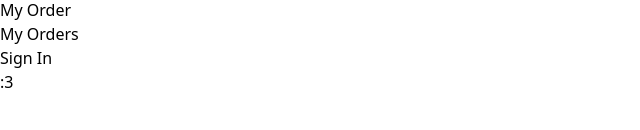
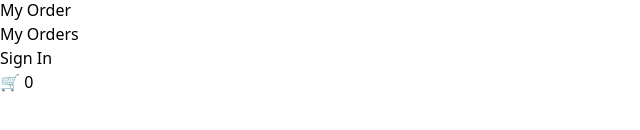
Before and after one commit to JefersonG5854/React-Vit-Tailwind, a React (Vite) app: page / in a window 1280 px wide. Shown: the part 218-348 px from the top of the page, without its empty margins (0-640 px from the left). Built offline with nearby package versions, Linux system fonts and the light colour scheme; no server answers.

Commit message:
Creación de contexto para carrito de comprar y uso del mismo.

```diff
--- a/src/components/Card/index.jsx
+++ b/src/components/Card/index.jsx
@@ -1,4 +1,9 @@
+import { useContext } from 'react';
+import { ShoppingCartContext } from '../../context';
+
 const Card = (data)=> {
+  const context = useContext(ShoppingCartContext);
+
   return (
     <div className='bg-white cursor-pointer w-56 h-60 rounded-lg'>
       <figure className='relative mb-2 w-full h-4/5'>
@@ -14,6 +19,7 @@ const Card = (data)=> {
         />
         <div
           className='absolute top-0 right-0 flex justify-center items-center bg-white w-6 h-6 rounded-full m-2 p-1'
+          onClick={() => context.setCountCart(context.countCart + 1)}
         >
           +
         </div>
--- a/src/components/Navbar/index.jsx
+++ b/src/components/Navbar/index.jsx
@@ -1,6 +1,9 @@
+import { useContext } from "react";
 import { NavLink } from "react-router-dom";
+import { ShoppingCartContext } from "../../context";
 
 const Navbar = ()=>{
+  const context = useContext(ShoppingCartContext);
   const activeStyle = 'underline underline-offset-4'
 
   return(
@@ -116,7 +119,7 @@ const Navbar = ()=>{
           </NavLink>
         </li>
         <li>
-          :3
+          🛒 { context.countCart}
         </li>
       </ul>
     </nav>
--- /dev/null
+++ b/src/context/index.jsx
@@ -0,0 +1,18 @@
+import { createContext, useState } from 'react';
+
+export const ShoppingCartContext = createContext();
+
+export const ShoppingCartProvider = ({children}) =>{
+  const [countCart, setCountCart] = useState(0);
+
+  return (
+    <ShoppingCartContext.Provider
+      value={{
+        countCart,
+        setCountCart
+      }}
+    >
+      {children}
+    </ShoppingCartContext.Provider>
+  )
+}
--- a/src/pages/App/index.jsx
+++ b/src/pages/App/index.jsx
@@ -1,6 +1,6 @@
 // Todo lo necesario de ruras
 import { useRoutes, BrowserRouter } from 'react-router-dom'
-
+import { ShoppingCartProvider } from '../../context'
 //Paginas
 import Home from '../Home'
 import MyAccount from '../MyAccount'
@@ -28,10 +28,12 @@ const AppRoutes = ()=> {
 
 const App = ()=> {
   return (
-    <BrowserRouter>
-      <AppRoutes />
-      <Navbar />
-    </BrowserRouter>
+    <ShoppingCartProvider>
+      <BrowserRouter>
+        <AppRoutes />
+        <Navbar />
+      </BrowserRouter>
+    </ShoppingCartProvider>
   )
 }
 
```
